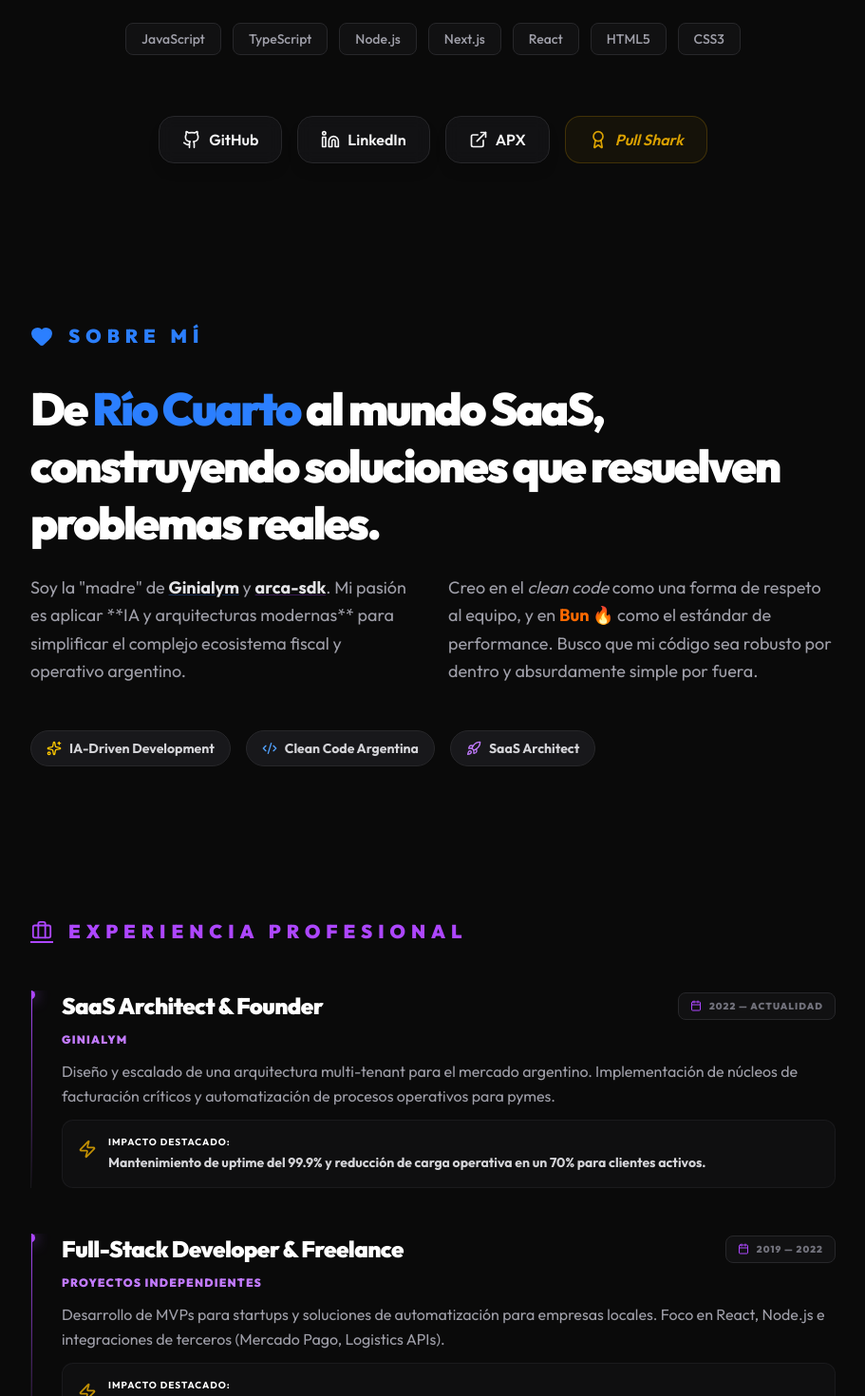
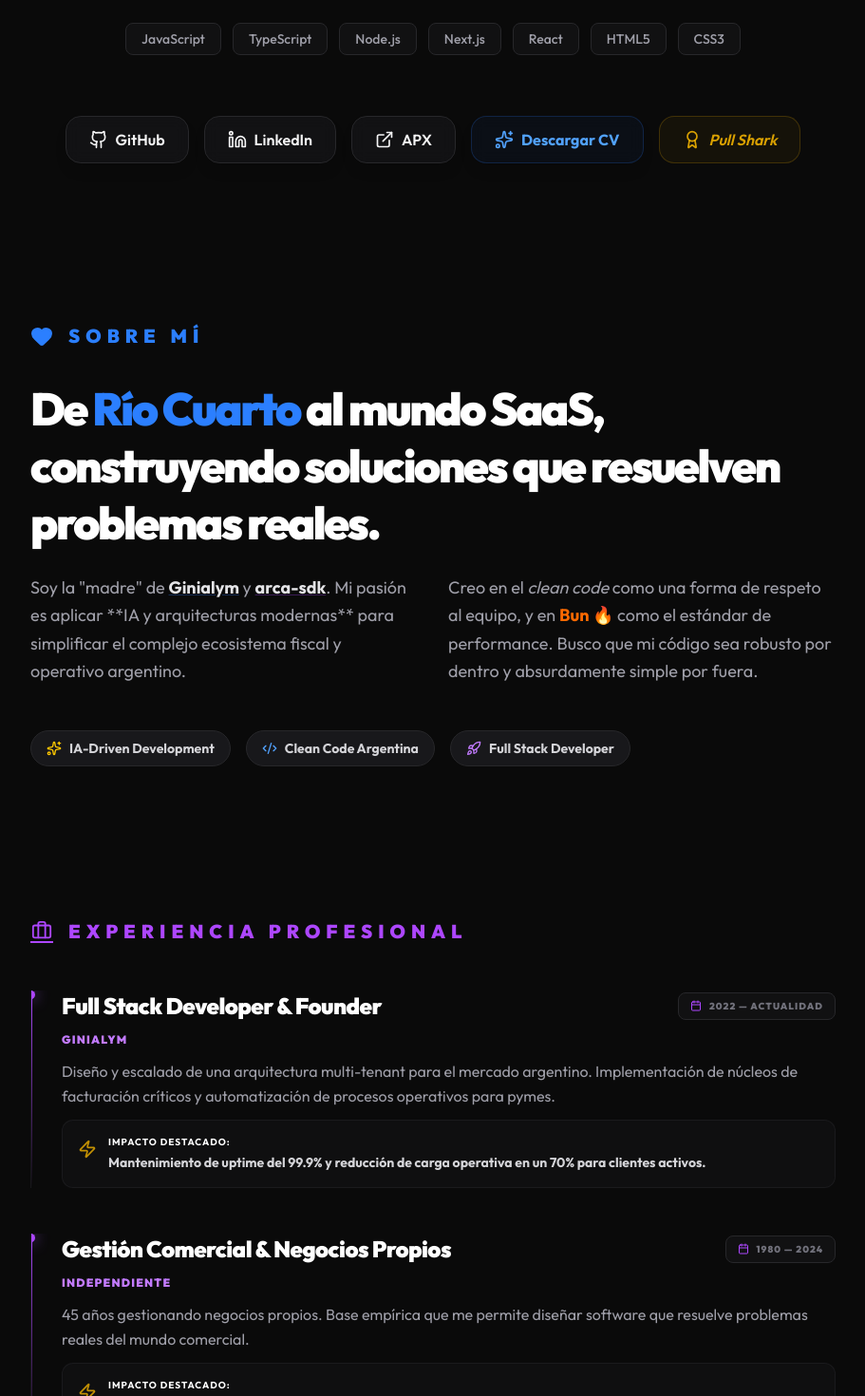
Before and after one commit to marcelaborgarello/portfolio, a Next.js app: page / in a window 1280 px wide. Shown: the part 540-2010 px from the top of the page at 95% size, without its empty margins (184-1095 px from the left). Built offline with nearby package versions, Linux system fonts and the light colour scheme.

Commit message:
feat: update job title to Full Stack Developer and refresh experience

```diff
--- a/src/app/layout.tsx
+++ b/src/app/layout.tsx
@@ -13,8 +13,8 @@
 });
 
 export const metadata: Metadata = {
-  title: "Marcela Borgarello | SaaS Architect & Senior Developer",
-  description: "Portfolio profesional de Marcela Borgarello, Senior Full-Stack Developer & SaaS Architect. Especialista en Next.js, React e IA-Driven Development.",
+  title: "Marcela Borgarello | Full Stack Developer",
+  description: "Portfolio profesional de Marcela Borgarello, Full Stack Developer. Especialista en Next.js, React e IA-Driven Development.",
 };
 
 export default function RootLayout({
--- a/src/components/AboutMe.tsx
+++ b/src/components/AboutMe.tsx
@@ -37,7 +37,7 @@
                     {[
                         { icon: <Sparkles className="w-4 h-4 text-yellow-400" />, label: "IA-Driven Development" },
                         { icon: <Code2 className="w-4 h-4 text-blue-400" />, label: "Clean Code Argentina" },
-                        { icon: <Rocket className="w-4 h-4 text-purple-400" />, label: "SaaS Architect" }
+                        { icon: <Rocket className="w-4 h-4 text-purple-400" />, label: "Full Stack Developer" }
                     ].map((trait, i) => (
                         <div key={i} className="flex items-center gap-2 px-4 py-2 rounded-full bg-zinc-900 border border-zinc-800 text-sm font-bold text-zinc-300">
                             {trait.icon}
--- a/src/components/ContactFooter.tsx
+++ b/src/components/ContactFooter.tsx
@@ -112,7 +112,7 @@
 
                 {/* Footer Bottom */}
                 <div className="w-full pt-12 border-t border-zinc-800/50 flex flex-col md:flex-row items-center justify-between gap-6 text-zinc-500 text-sm font-medium">
-                    <p>© {new Date().getFullYear()} Marcela Borgarello. Senior SaaS Architect.</p>
+                    <p>© {new Date().getFullYear()} Marcela Borgarello. Full Stack Developer.</p>
                     <div className="flex items-center gap-2">
                         <span className="w-2 h-2 rounded-full bg-green-500 animate-pulse" />
                         <span>Disponible para nuevos desafíos</span>
--- a/src/components/Experience.tsx
+++ b/src/components/Experience.tsx
@@ -10,18 +10,18 @@
 export const Experience = () => {
     const experiences = [
         {
-            title: "SaaS Architect & Founder",
+            title: "Full Stack Developer & Founder",
             company: "Ginialym",
             period: "2022 — Actualidad",
             description: "Diseño y escalado de una arquitectura multi-tenant para el mercado argentino. Implementación de núcleos de facturación críticos y automatización de procesos operativos para pymes.",
             impact: "Mantenimiento de uptime del 99.9% y reducción de carga operativa en un 70% para clientes activos."
         },
         {
-            title: "Full-Stack Developer & Freelance",
-            company: "Proyectos Independientes",
-            period: "2019 — 2022",
-            description: "Desarrollo de MVPs para startups y soluciones de automatización para empresas locales. Foco en React, Node.js e integraciones de terceros (Mercado Pago, Logistics APIs).",
-            impact: "Entregas exitosas de +10 productos digitales desde concepto hasta producción."
+            title: "Gestión Comercial & Negocios Propios",
+            company: "Independiente",
+            period: "1980 — 2024",
+            description: "45 años gestionando negocios propios. Base empírica que me permite diseñar software que resuelve problemas reales del mundo comercial.",
+            impact: "Liderazgo y visión estratégica aplicada al desarrollo técnico."
         }
     ];
 
--- a/src/components/Hero.tsx
+++ b/src/components/Hero.tsx
@@ -6,7 +6,7 @@
 
 /**
  * Componente Hero Principal.
- * Bio actualizada: Senior Developer & SaaS Architect.
+ * Bio actualizada: Full Stack Developer.
  * Badge: "Potenciada por IA".
  */
 export const Hero = () => {
@@ -65,7 +65,7 @@
                 {/* Textos Bio */}
                 <div className="space-y-6">
                     <h1 className="text-5xl md:text-7xl font-extrabold tracking-tighter text-white">
-                        Senior <span className="bg-clip-text text-transparent bg-gradient-to-r from-blue-400 to-purple-500">SaaS Architect</span>
+                        Full Stack <span className="bg-clip-text text-transparent bg-gradient-to-r from-blue-400 to-purple-500">Developer</span>
                     </h1>
                     <p className="text-xl md:text-2xl text-zinc-400 font-medium max-w-3xl leading-relaxed">
                         Especialista en transformar ideas complejas en productos reales escalables
@@ -105,6 +105,20 @@
                             </motion.span>
                         </Link>
                     ))}
+                    <Link
+                        href="/cv-marcela-borgarello.pdf"
+                        download
+                        className="flex items-center gap-2 px-6 py-3 rounded-2xl border border-blue-500/20 bg-blue-500/5 hover:bg-blue-500/10 transition-all text-blue-400 font-bold shadow-lg backdrop-blur-sm group"
+                    >
+                        <motion.span
+                            whileHover={{ scale: 1.05, y: -2 }}
+                            whileTap={{ scale: 0.95 }}
+                            className="flex items-center gap-2"
+                        >
+                            <Sparkles className="w-5 h-5 group-hover:animate-pulse" />
+                            Descargar CV
+                        </motion.span>
+                    </Link>
                     <motion.div
                         className="flex items-center gap-2 px-6 py-3 rounded-2xl border border-yellow-500/20 bg-yellow-500/5 text-yellow-500/90 font-semibold italic"
                     >
```
Also changed, not shown: 1 other file (tests, documents, lock files or other folders).
